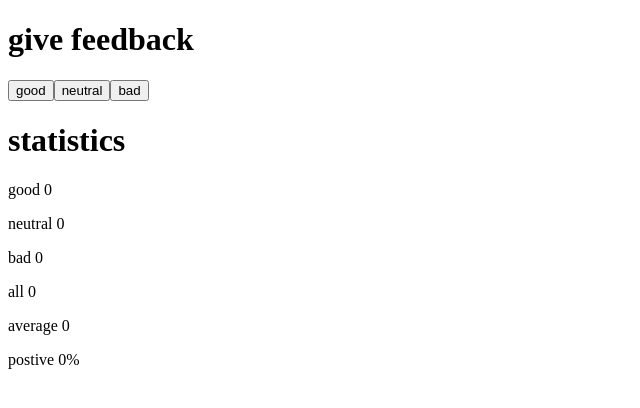
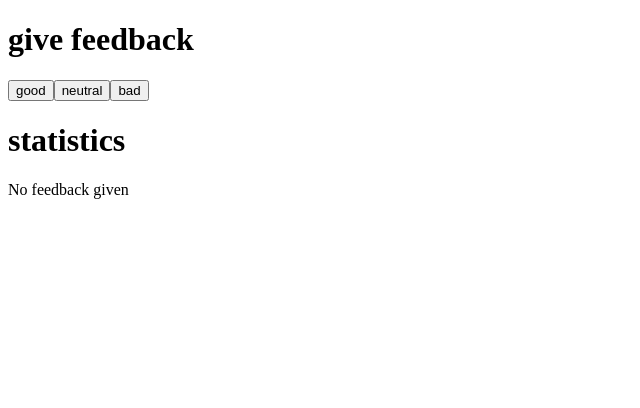
Before and after one commit to Selerium/fullstackopen, a React (Vite) app in the folder part1/unicafe/: page / in a window 1280 px wide. Shown: the top 408 px of the page, without its empty margins (0-640 px from the left). Built offline with nearby package versions, Linux system fonts and the light colour scheme.

Commit message:
ex1.9 completed

```diff
--- a/part1/unicafe/src/App.jsx
+++ b/part1/unicafe/src/App.jsx
@@ -1,15 +1,20 @@
 import { useState } from 'react'
 
-const Statistics = ({good, neutral, bad, total}) => {
+const Statistics = ({ good, neutral, bad, total }) => {
   return (
     <>
       <h1>statistics</h1>
+      {total > 0 ?
+        <>
           <p>good {good}</p>
           <p>neutral {neutral}</p>
           <p>bad {bad}</p>
           <p>all {total}</p>
           <p>average {total > 0 ? (good - bad) / total : 0}</p>
           <p>postive {total > 0 ? good / total : 0}%</p>
+        </> :
+        <p>No feedback given</p>
+    }
     </>
   )
 }
```
Lines whose indentation alone changed are shown as unchanged.
